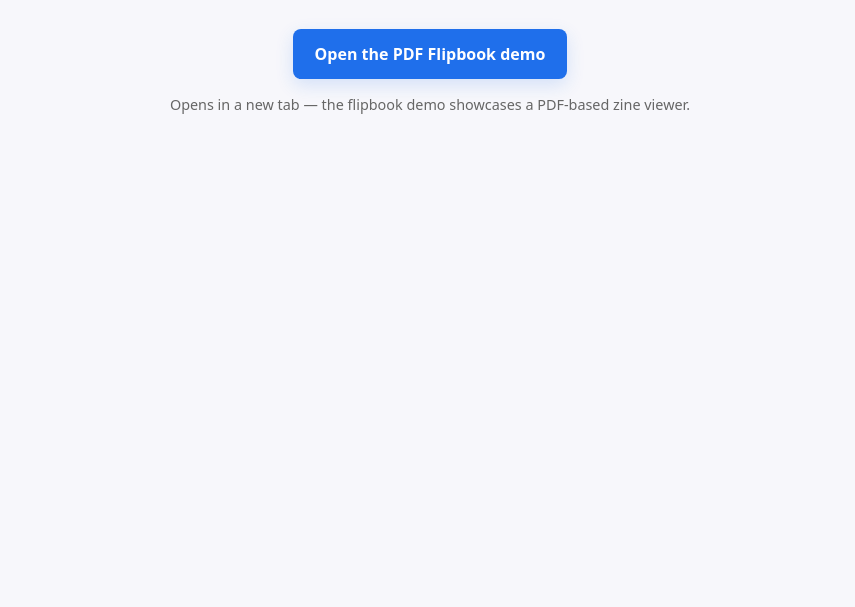
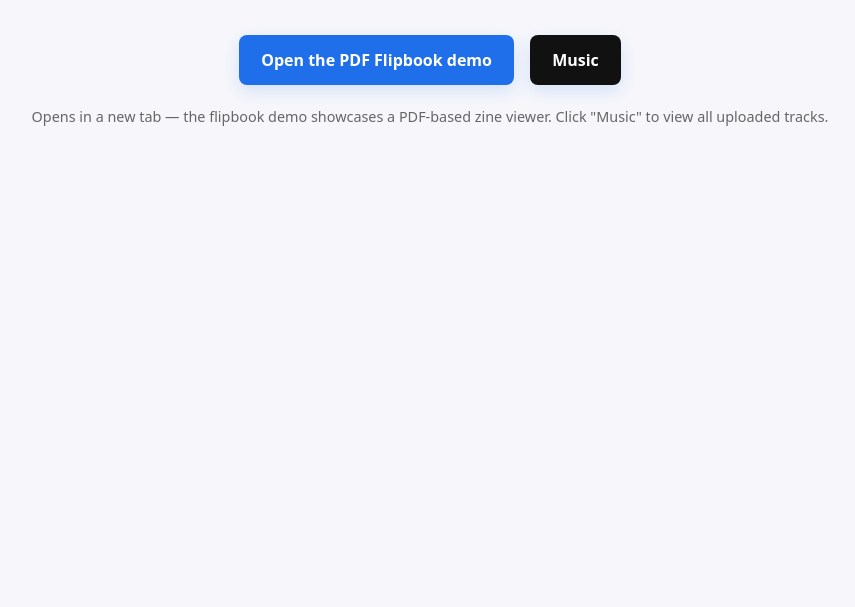
Before and after one commit to ol-big-boots/ol-big-boots.github.io, a plain HTML site: page index.html in a window 1280 px wide. Shown: the part 193-800 px from the top of the page, without its empty margins (210-1065 px from the left). Drawn offline with Linux system fonts and the light colour scheme.

Commit message:
Update index.html with new content on 2025-12-02.

```diff
--- a/index.html
+++ b/index.html
@@ -9,9 +9,11 @@
     .container { max-width: 900px; margin: 4rem auto; padding: 2rem; text-align: center; }
     h1 { margin-bottom: 0.5rem; }
     p.lead { color: #444; margin-top: 0; margin-bottom: 2rem; }
-    .btn { display: inline-block; background: #1f6feb; color: white; padding: 14px 22px; border-radius: 8px; text-decoration: none; font-weight: 600; box-shadow: 0 6px 18px rgba(31,111,235,0.16); }
+    .btn { display: inline-block; background: #1f6feb; color: white; padding: 14px 22px; border-radius: 8px; text-decoration: none; font-weight: 600; box-shadow: 0 6px 18px rgba(31,111,235,0.16); margin: 6px; }
+    .btn.secondary { background: #111; }
     .btn:focus, .btn:hover { background: #1558c7; }
     .note { margin-top: 1rem; color:#666; font-size:0.9rem }
+    .actions { margin-top: 1.5rem; }
   </style>
 </head>
 <body>
@@ -19,9 +21,13 @@
     <h1>Welcome</h1>
     <p class="lead">This repository hosts my GitHub Pages site.</p>
 
-    <a class="btn" href="https://ol-big-boots.github.io/pdf-flipbook/" target="_blank" rel="noopener">Open the PDF Flipbook demo</a>
+    <div class="actions">
+      <a class="btn" href="https://ol-big-boots.github.io/pdf-flipbook/" target="_blank" rel="noopener">Open the PDF Flipbook demo</a>
+      <!-- One link to the music collection page -->
+      <a class="btn secondary" href="/music.html">Music</a>
+    </div>
 
-    <p class="note">Opens in a new tab — the flipbook demo showcases a PDF-based zine viewer.</p>
+    <p class="note">Opens in a new tab — the flipbook demo showcases a PDF-based zine viewer. Click "Music" to view all uploaded tracks.</p>
   </div>
 </body>
 </html>
```
